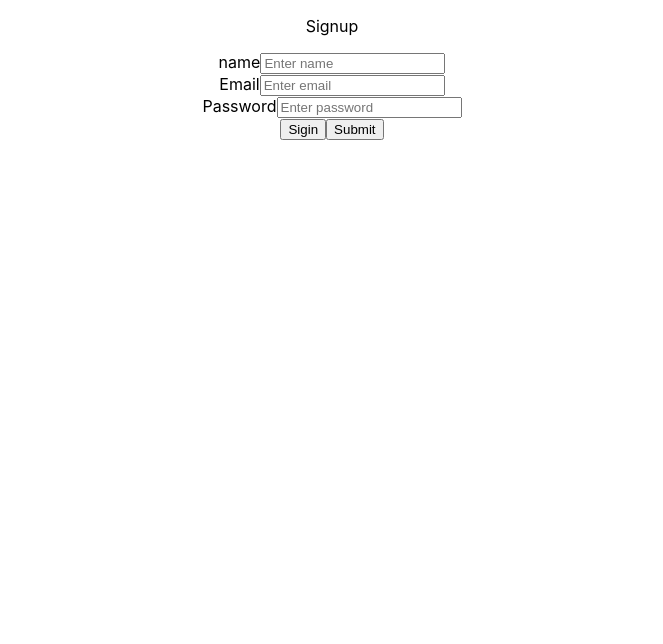
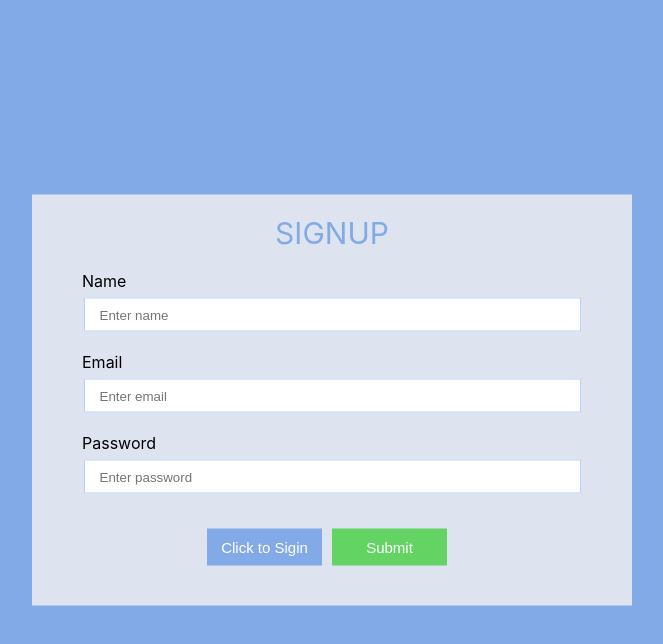
Before and after one commit to softuvo/typescripttestfrontend, a React (Create React App) app: page / in a window 1280 px wide. Shown: the top 644 px of the page, without its empty margins (308-971 px from the left). Built offline with nearby package versions, Linux system fonts and the light colour scheme.

Commit message:
changes in css

```diff
--- a/src/api.tsx
+++ b/src/api.tsx
@@ -1,6 +1,6 @@
 const axios = require('axios').default;
 
-let url = `${process.env.URL}`
+let url = "http://localhost:4000"
 
 export const signUpApi = async (inputValue: any) => {
     console.log("start", inputValue)
--- a/src/component/ForgotPassword/index.tsx
+++ b/src/component/ForgotPassword/index.tsx
@@ -20,7 +20,8 @@ function ForgotPassword() {
         setInputValue(namevalue)
     }
 
-    const handleSubmit = () => {
+    const handleSubmit = (event: any) => {
+        event.preventDefault()
         forgotPasswordApi(inputValue).then(resp => {
             console.log("resp", resp)
             if (resp.data.message == "Your frogot password request acceptes please reset your password") {
@@ -38,19 +39,19 @@ function ForgotPassword() {
         } else if (msg == "success") {
             toast.success("Forgot request successfully")
         } else if (msg == "loginerror") {
-            toast.error("Please fill valid email")
+            toast.error("Please fill the valid email address")
         }
     }
     console.log("inputValue", inputValue)
     return (
-        <div className="App">
+        <div className="layout_box">
             <p>FORGOT YOUR PASSWORD</p>
-            <Form>
+            <Form onSubmit={(event) => handleSubmit(event)}>
                 <FormGroup>
                     <Label for="exampleEmail">Email</Label>
-                    <Input onChange={emailhandler} type="email" name="email" id="exampleEmail" placeholder="Enter email" />
+                    <Input onChange={emailhandler} type="email" name="email" id="exampleEmail" placeholder="Enter email" required />
                 </FormGroup>
-                <Button onClick={() => handleSubmit()}>Submit</Button>
+                <Button type="submit">Submit</Button>
             </Form>
         </div>
     );
--- a/src/component/Login/index.tsx
+++ b/src/component/Login/index.tsx
@@ -4,6 +4,7 @@ import { useHistory } from "react-router-dom"
 import { loginApi } from "../../api"
 import { ToastContainer, toast } from 'react-toastify';
 import 'react-toastify/dist/ReactToastify.css';
+import './style.css';
 const axios = require('axios').default;
 
 function Login() {
@@ -28,13 +29,14 @@ function Login() {
         setInputValue(passwordvalue)
     }
 
-    const handleSubmit = () => {
+    const handleSubmit = (event:any) => {
+        event.preventDefault()
         loginApi(inputValue).then(resp => {
             console.log("resp",resp)
             localStorage.setItem("token", JSON.stringify(resp.data.Info))
             if (resp.data.message == "User Login successfully") {
                 notify("success")
-                history.push("/login")
+                history.push("/")
             }
         }).catch(error => {
             notify("loginerror")
@@ -47,25 +49,25 @@ function Login() {
         } else if (msg == "success") {
             toast.success("User Login Successfully")
         } else if (msg == "loginerror") {
-            toast.error("Please fill valid email password")
+            toast.error("User not found")
         }
     }
     console.log("inputValue", inputValue)
 
     return (
-        <div className="App">
+        <div className="layout_box">
             <p>LOGIN SCREEN</p>
-            <Form>
+            <Form onSubmit={(event) => handleSubmit(event)}>
                 <FormGroup>
                     <Label for="exampleEmail">Email</Label>
-                    <Input onChange={emailhandler}type="email" name="email" id="exampleEmail" placeholder="Enter email" />
+                    <Input onChange={emailhandler}type="email" name="email" id="exampleEmail" placeholder="Enter email" required />
                 </FormGroup>
                 <FormGroup>
                     <Label for="examplePassword">Password</Label>
-                    <Input onChange={Passwordhandler} type="password" name="password" id="examplePassword" placeholder="Enter password" />
+                    <Input onChange={Passwordhandler} type="password" name="password" id="examplePassword" placeholder="Enter password" required/>
                 </FormGroup>
-                <Button onClick={() => handleSubmit()}>Submit</Button>
-                <p>Forgot Your Password ?<button onClick={() => handleForgotpassword()}>Click here</button></p>
+                <div className="forgot_password"><button  onClick={() => handleForgotpassword()}>Forgot Your Password ?</button></div>
+                <Button type="submit">Submit</Button>
             </Form>
         </div>
     );
--- /dev/null
+++ b/src/component/Login/style.css
@@ -0,0 +1,13 @@
+.forgot_password button {
+    background-color: transparent;
+    border: none;
+    box-shadow: none;
+    color: #82aae6;
+    font-size: 15px;
+    font-weight: 600;
+    cursor: pointer;
+    outline: none;
+}
+.forgot_password {
+    text-align: right;
+}
--- a/src/component/ResetPassword/index.tsx
+++ b/src/component/ResetPassword/index.tsx
@@ -26,7 +26,8 @@ function ResetPassword() {
         setInputValue(namevalue)
     }
 
-    const handleSubmit = () => {
+    const handleSubmit = (event : any) => {
+        event.preventDefault()
         resetPasswordApi(inputValue).then(resp => {
             console.log("resp", resp)
             if (resp.data.message == "Password reset successfully") {
@@ -44,23 +45,23 @@ function ResetPassword() {
         } else if (msg == "success") {
             toast.success("Password reset successfully")
         } else if (msg == "loginerror") {
-            toast.error("Please fill valid password and confirm password")
+            toast.error("Password and confirm password doesnot match")
         }
     }
     console.log("inputValue", inputValue)
     return (
-        <div className="App">
+        <div className="layout_box">
             <p>RESET YOUR PASSWORD</p>
-            <Form>
+            <Form onSubmit={(event) => handleSubmit(event)}>
                 <FormGroup>
                     <Label for="examplePassword">Password</Label>
-                    <Input onChange={passwordhandler} type="password" name="password" id="examplePassword" placeholder="Enter password" />
+                    <Input onChange={passwordhandler} type="password" name="password" id="examplePassword" placeholder="Enter password" required/>
                 </FormGroup>
                 <FormGroup>
                     <Label for="examplePassword">Confirm Password</Label>
-                    <Input onChange={confirmhandler} type="password" name="confirm_password" id="examplePassword" placeholder="Enter password" />
+                    <Input onChange={confirmhandler} type="password" name="confirm_password" id="examplePassword" placeholder="Enter password" required />
                 </FormGroup>
-                <Button onClick={() => handleSubmit()}>Submit</Button>
+                <Button >Submit</Button>
             </Form>
         </div>
     );
--- a/src/component/Signup/index.tsx
+++ b/src/component/Signup/index.tsx
@@ -5,8 +5,8 @@ import { useHistory } from "react-router-dom"
 import { signUpApi } from "../../api"
 import { ToastContainer, toast } from 'react-toastify';
 import 'react-toastify/dist/ReactToastify.css';
+import './style.css';
 const axios = require('axios').default;
-
 function Signup() {
     let history = useHistory()
     const [inputValue, setInputValue] = useState({
@@ -34,7 +34,8 @@ function Signup() {
 
     console.log("inputValue", inputValue)
 
-    const handleSubmit = () => {
+    const handleSubmit = (event: any) => {
+        event.preventDefault()
         signUpApi(inputValue).then(resp => {
             if (resp.data.message == "User register successfully") {
                 notify("success")
@@ -55,23 +56,23 @@ function Signup() {
         }
     }
     return (
-        <div className="App">
+        <div className="layout_box">
             <p>Signup</p>
-            <Form>
+            <Form onSubmit={(event) => handleSubmit(event)}>
                 <FormGroup>
                     <Label for="exampleEmail">name</Label>
-                    <Input onChange={Namehandler} type="text" id="examplename" placeholder="Enter name" />
+                    <Input onChange={Namehandler} type="text" id="examplename" placeholder="Enter name" required />
                 </FormGroup>
                 <FormGroup>
                     <Label for="exampleEmail">Email</Label>
-                    <Input onChange={emailhandler} type="email" name="email" id="exampleEmail" placeholder="Enter email" />
+                    <Input onChange={emailhandler} type="email" name="email" id="exampleEmail" placeholder="Enter email" required/>
                 </FormGroup>
                 <FormGroup>
                     <Label for="examplePassword">Password</Label>
-                    <Input onChange={Passwordhandler} type="password" name="password" id="examplePassword" placeholder="Enter password" />
+                    <Input onChange={Passwordhandler} type="password" name="password" id="examplePassword" placeholder="Enter password" required/>
                 </FormGroup>
-                <Button style={{ cursor: "pointer" }} onClick={() => handleLogin()}>Sigin</Button>
-                <Button onClick={() => handleSubmit()}>Submit</Button>
+                <Button className="signin_btn" style={{ cursor: "pointer" }} onClick={() => handleLogin()}>Click to Sigin</Button>
+                <Button type="submit">Submit</Button>
             </Form>
         </div>
     );
--- /dev/null
+++ b/src/component/Signup/style.css
@@ -0,0 +1,64 @@
+.App {
+    background-color: #82aae6;
+    height: 100vh;
+    position: relative;
+}
+.App p {
+    margin: 0;
+    color: #82aae6;
+    padding: 20px 0;
+    font-size: 30px;
+    text-transform: uppercase;
+}
+.layout_box {
+    background-color: #dde4ef;
+    width: 500px;
+    margin: 0 auto;
+    position: absolute;
+    top: 50%;
+    left: 50%;
+    transform: translate(-50%,-50%);
+    padding: 0 50px 40px;
+}
+.layout_box .form-group {
+    margin-bottom: 20px;
+}
+.layout_box label {
+    display: inline-block;
+    width: 100%;
+    text-align: left;
+    font-size: 16px;
+    text-transform: capitalize;
+    margin-bottom: 7px;
+}
+.layout_box input {
+    display: inline-block;
+    width: 93%;
+    height: 32px;
+    border: 1px solid #b9d2f7;
+    padding: 0 15px;
+    box-shadow: none;
+    outline: none !important;
+}
+.signin_btn {
+    background-color: #82aae6 !important;
+    border: none;
+    box-shadow: none;
+    color: #fff;
+    padding: 10px;
+    margin-right: 10px;
+    font-size: 15px;
+    margin-top: 15px;
+}
+button.btn.btn-secondary {
+    background-color: #63d463;
+    border: none;
+    box-shadow: none;
+    color: #fff;
+    padding: 10px;
+    margin-right: 10px;
+    font-size: 15px;
+    width: 115px;
+    margin-top: 15px;
+    outline: none !important;
+}
```
